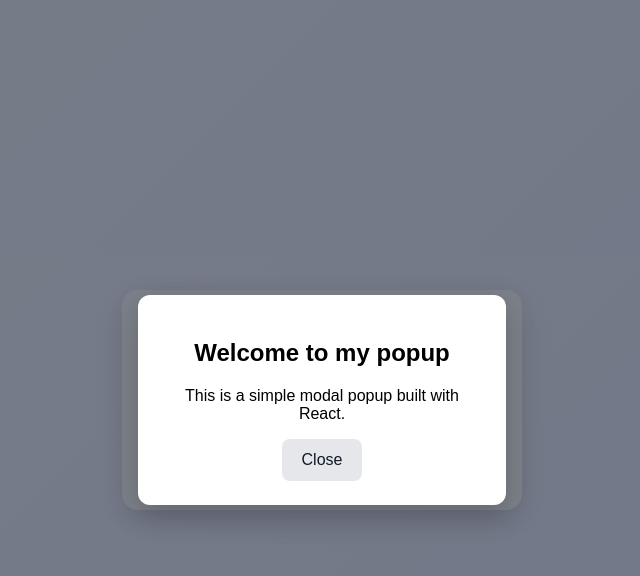
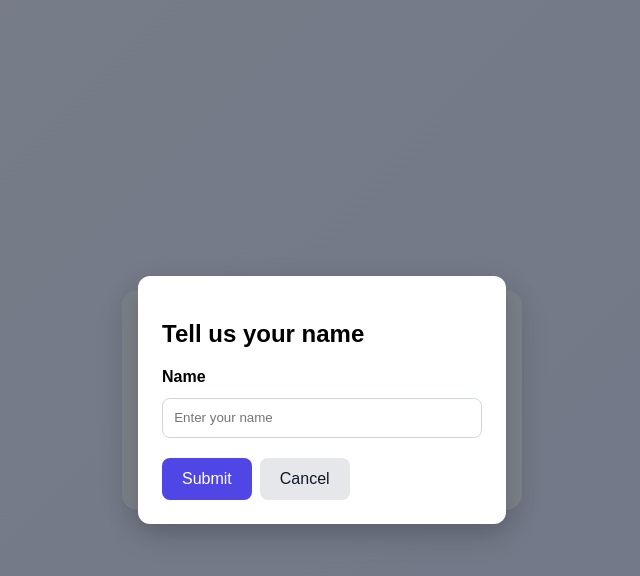
Before and after one commit to macroSinwook/test28202607, a React (Create React App) app: page / in a window 1280 px wide. Both pictures are taken after a click on the button "Open Popup". Shown: the top 576 px of the page, without its empty margins (318-958 px from the left). Built offline with nearby package versions, Linux system fonts and the light colour scheme.

Commit message:
입력form받을수있도록_모달창에 내용추가

```diff
--- a/src/App.css
+++ b/src/App.css
@@ -50,5 +50,33 @@
   padding: 1.5rem;
   width: min(90vw, 320px);
   box-shadow: 0 10px 30px rgba(0, 0, 0, 0.2);
-  text-align: center;
+  text-align: left;
 }
+
+.App-form {
+  display: flex;
+  flex-direction: column;
+  gap: 0.75rem;
+}
+
+.App-label {
+  font-weight: 600;
+}
+
+.App-input {
+  padding: 0.7rem;
+  border: 1px solid #d1d5db;
+  border-radius: 8px;
+}
+
+.App-actions {
+  display: flex;
+  gap: 0.5rem;
+  margin-top: 0.5rem;
+}
+
+.App-message {
+  margin-top: 1rem;
+  color: #4338ca;
+  font-weight: 600;
+}
--- a/src/App.tsx
+++ b/src/App.tsx
@@ -3,25 +3,54 @@ import './App.css';
 
 function App() {
   const [isOpen, setIsOpen] = useState(false);
+  const [name, setName] = useState('');
+  const [submittedName, setSubmittedName] = useState('');
+
+  const handleSubmit = (event: React.FormEvent<HTMLFormElement>) => {
+    event.preventDefault();
+    setSubmittedName(name.trim() || 'friend');
+    setIsOpen(false);
+    setName('');
+  };
 
   return (
     <div className="App">
       <main className="App-main">
         <h1>React Popup Example</h1>
-        <p>Click the button below to open a simple popup.</p>
+        <p>Click the button below to open a form popup.</p>
         <button className="App-button" onClick={() => setIsOpen(true)}>
           Open Popup
         </button>
+        {submittedName && (
+          <p className="App-message">Thanks, {submittedName}! Your form was submitted.</p>
+        )}
       </main>
 
       {isOpen && (
         <div className="App-overlay" role="presentation" onClick={() => setIsOpen(false)}>
           <div className="App-popup" role="dialog" aria-modal="true" onClick={(event) => event.stopPropagation()}>
-            <h2>Welcome to my popup</h2>
-            <p>This is a simple modal popup built with React.</p>
-            <button className="App-close-button" onClick={() => setIsOpen(false)}>
-              Close
-            </button>
+            <h2>Tell us your name</h2>
+            <form onSubmit={handleSubmit} className="App-form">
+              <label htmlFor="name-input" className="App-label">
+                Name
+              </label>
+              <input
+                id="name-input"
+                className="App-input"
+                type="text"
+                value={name}
+                onChange={(event) => setName(event.target.value)}
+                placeholder="Enter your name"
+              />
+              <div className="App-actions">
+                <button type="submit" className="App-button">
+                  Submit
+                </button>
+                <button type="button" className="App-close-button" onClick={() => setIsOpen(false)}>
+                  Cancel
+                </button>
+              </div>
+            </form>
           </div>
         </div>
       )}
```
Also changed, not shown: 1 other file (tests, documents, lock files or other folders).
